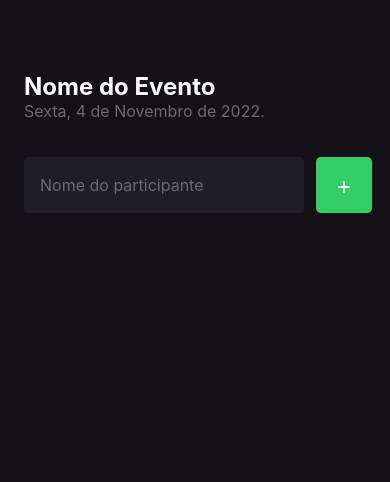
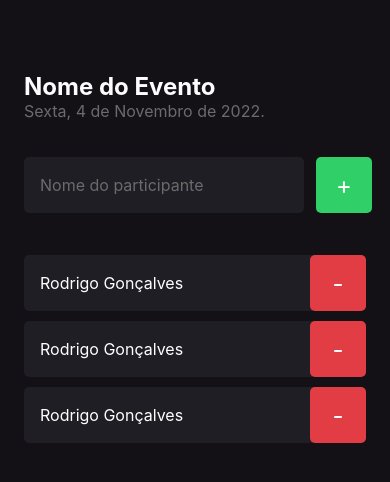
Before and after one commit to maiquitome/rocketseat-project-imhere, a React Native app: screen / in a window 390 px wide. Shown: the top 482 px of the page. Built offline with nearby package versions, Linux system fonts and the light colour scheme.

Commit message:
feat: :sparkles: add Participant component

```diff
--- /dev/null
+++ b/src/components/Participant/index.tsx
@@ -0,0 +1,13 @@
+import { Text, TouchableOpacity, View } from "react-native";
+import { styles } from "./styles";
+
+export function Participant() {
+  return (
+    <View style={styles.container}>
+      <Text style={styles.name}>Rodrigo Gonçalves</Text>
+      <TouchableOpacity style={styles.button}>
+        <Text style={styles.buttonText}>-</Text>
+      </TouchableOpacity>
+    </View>
+  );
+}
--- /dev/null
+++ b/src/components/Participant/styles.ts
@@ -0,0 +1,30 @@
+import { StyleSheet } from "react-native";
+
+export const styles = StyleSheet.create({
+  container: {
+    width: "100%",
+    backgroundColor: "#1F1E25",
+    borderRadius: 5,
+    flexDirection: "row",
+    alignItems: "center",
+    marginBottom: 10,
+  },
+  name: {
+    flex: 1,
+    fontSize: 16,
+    color: "#FFF",
+    marginLeft: 16,
+  },
+  buttonText: {
+    color: "#FFF",
+    fontSize: 24,
+  },
+  button: {
+    width: 56,
+    height: 56,
+    borderRadius: 5,
+    backgroundColor: "#E23C44",
+    alignItems: "center",
+    justifyContent: "center",
+  },
+});
--- a/src/screens/Home/index.tsx
+++ b/src/screens/Home/index.tsx
@@ -1,6 +1,8 @@
 import { StatusBar } from "expo-status-bar";
 import { Text, TextInput, View, TouchableOpacity } from "react-native";
 import { styles } from "./styles";
+
+import { Participant } from "../../components/Participant";
 
 export function Home() {
   function handleParticipantAdd() {
@@ -26,6 +28,10 @@
         </TouchableOpacity>
       </View>
 
+      <Participant />
+      <Participant />
+      <Participant />
+
       <StatusBar style="auto" />
     </View>
   );
```
